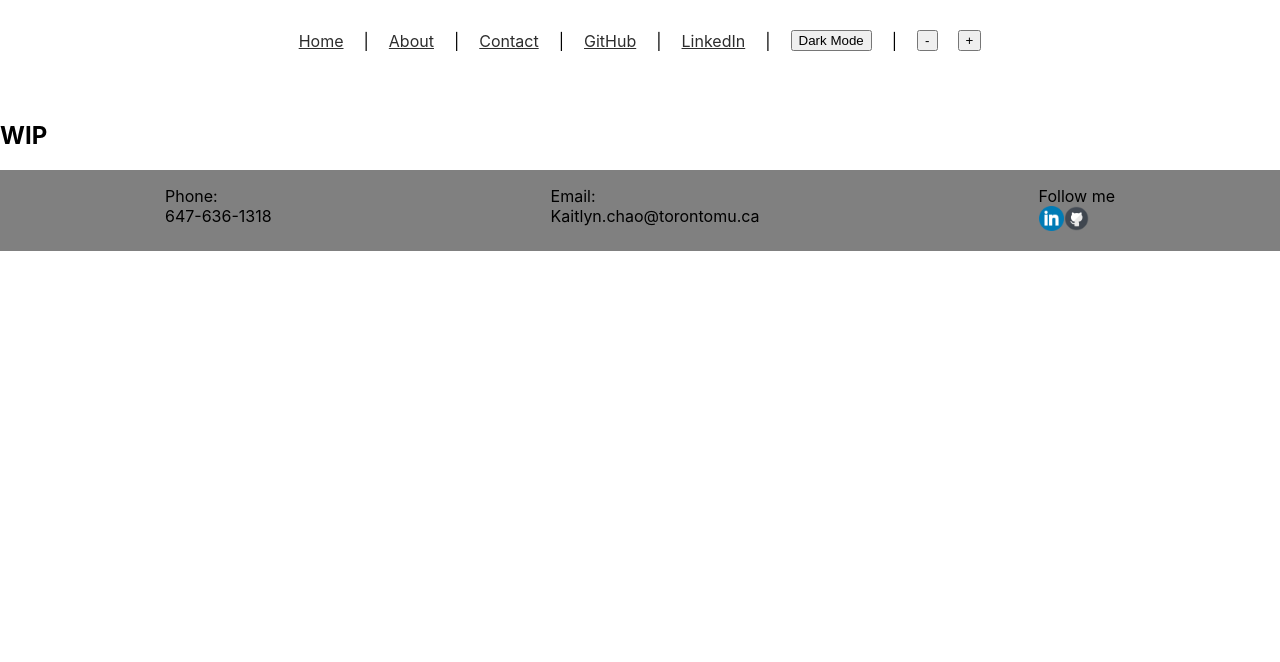
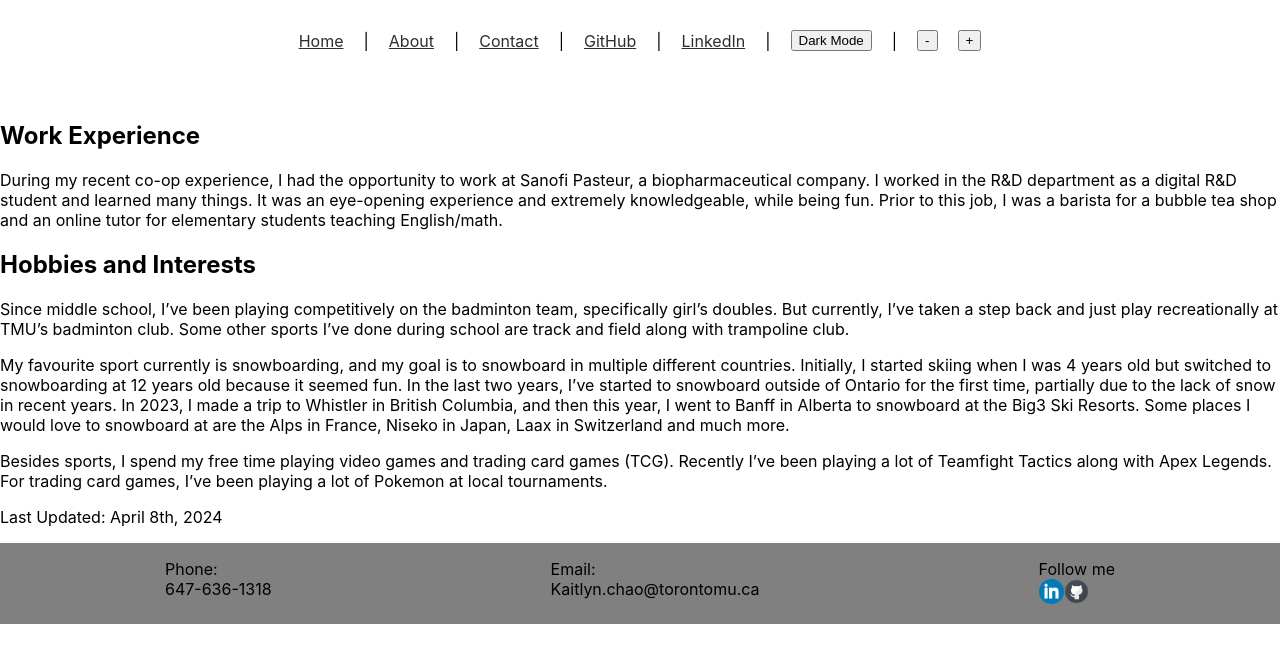
Before and after one commit to KaitlynChao/KaitlynChao.github.io, a React (Create React App) app in the folder kaitlynchao.github.io/: page /about in a window 1280 px wide. Shown: the top 662 px of the page. Built offline with nearby package versions, Linux system fonts and the light colour scheme.

Commit message:
about me page

```diff
--- a/kaitlynchao.github.io/src/App.js
+++ b/kaitlynchao.github.io/src/App.js
@@ -138,7 +138,8 @@
               <div className="home-page">
                 <h2> Hello!</h2>
                 <h2>I'm Kaitlyn Chao</h2>
-                <h3> A 3rd-Year BTM Co-op Student at TMU</h3>
+                <h3> A 3rd-year Business Technology Management <br></br> Co-op student
+                  at Toronto Metropolitan University</h3>
                 <a
                   href="/Resume - Kaitlyn Chao.pdf"
                   className="resume-button"
--- a/kaitlynchao.github.io/src/Components/AboutMe/AboutMe.js
+++ b/kaitlynchao.github.io/src/Components/AboutMe/AboutMe.js
@@ -1,9 +1,45 @@
-import React, { useState } from 'react';
+import React from 'react';
 import "./AboutMe.css";
 
 function AboutMe(){
     return(
-       <h2> WIP </h2>
-    )
+        <div className="Work-and-Hobbies">
+            <section>
+                <h2>Work Experience</h2>
+                <p>
+                    During my recent co-op experience, I had the opportunity to work at Sanofi Pasteur,
+                    a biopharmaceutical company. I worked in the R&D department as a digital R&D student and
+                    learned many things. It was an eye-opening experience and extremely knowledgeable, while
+                    being fun. Prior to this job, I was a barista for a bubble tea shop and an online tutor
+                    for elementary students teaching English/math.
+                </p>
+            </section>
+            <section>
+                <h2>Hobbies and Interests</h2>
+                <p>
+                    Since middle school, I’ve been playing competitively on the badminton team, specifically
+                    girl’s doubles. But currently, I’ve taken a step back and just play recreationally at
+                    TMU’s badminton club. Some other sports I’ve done during school are track and field along
+                    with trampoline club.
+                </p>
+                <p>
+                    My favourite sport currently is snowboarding, and my goal is to snowboard in multiple
+                    different countries. Initially, I started skiing when I was 4 years old but switched to
+                    snowboarding at 12 years old because it seemed fun. In the last two years, I’ve started
+                    to snowboard outside of Ontario for the first time, partially due to the lack of snow in
+                    recent years. In 2023, I made a trip to Whistler in British Columbia, and then this year,
+                    I went to Banff in Alberta to snowboard at the Big3 Ski Resorts. Some places I would love
+                    to snowboard at are the Alps in France, Niseko in Japan, Laax in Switzerland and much more.
+                </p>
+                <p>
+                    Besides sports, I spend my free time playing video games and trading card games (TCG).
+                    Recently I’ve been playing a lot of Teamfight Tactics along with Apex Legends. For trading
+                    card games, I’ve been playing a lot of Pokemon at local tournaments.
+                </p>
+            </section>
+            <p>Last Updated: April 8th, 2024</p>
+        </div>
+    );
 }
+
 export default AboutMe;
```
Also changed, not shown: kaitlynchao.github.io/src/Image/mountain.jpg (added), kaitlynchao.github.io/src/Image/sunshine village.jpg (added).
